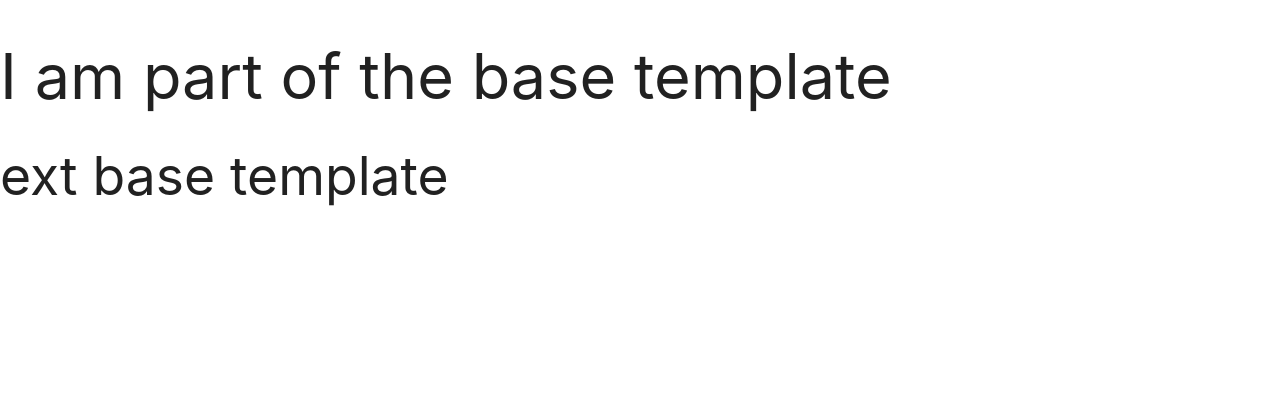
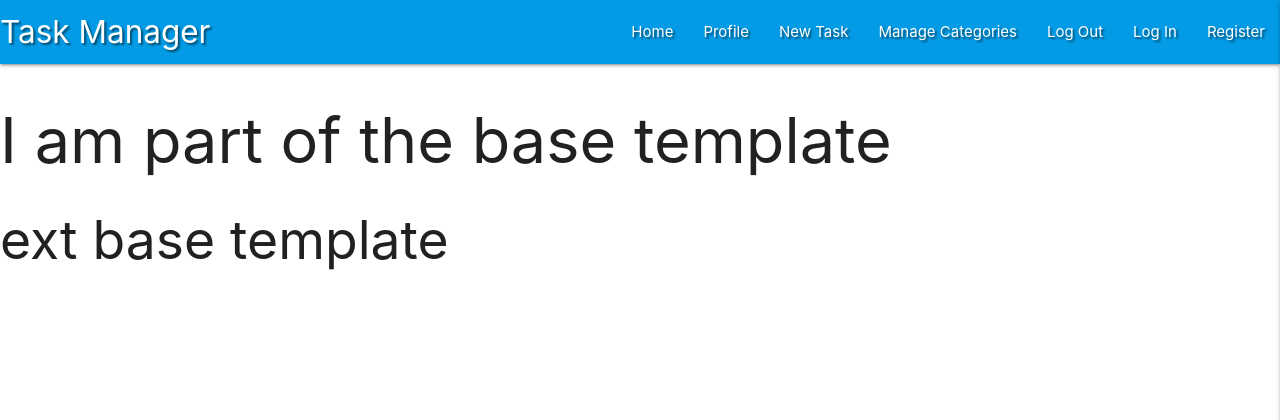
Before and after one commit to amorawskanew/flask-task-manager-project, a Flask app: page / in a window 1280 px wide. Shown: the top 420 px of the page. Run offline with Flask 2, Linux system fonts and the light colour scheme; data that the repository does not hold is empty; some libraries are stand-ins or nearby versions.

Commit message:
add materialize nav bar ans side nav

```diff
--- a/static/css/style.css
+++ b/static/css/style.css
@@ -0,0 +1,3 @@
+.text-shadow {
+    text-shadow: 2px 2px 2px rgba(0, 0, 0, 0.5);
+}
--- a/static/js/script.js
+++ b/static/js/script.js
@@ -0,0 +1,3 @@
+$(document).ready(function(){
+    $('.sidenav').sidenav({edge:"right"});
+  });
--- a/templates/base.html
+++ b/templates/base.html
@@ -11,18 +11,47 @@
     {% endblock %}
     <title>Task Manager</title>
 </head>
+
 <body>
+<header>
+        <!-- top navbar -->
+		<nav class="nav-extended text-shadow light-blue darken-1">
+			<div class="nav-wrapper">
+				<a href="{{ url_for('get_tasks') }}" class="brand-logo">Task Manager</a>
+				<a href="#" data-target="mobile-demo" class="sidenav-trigger right"><i class="fas fa-bars"></i></a>
+				<ul class="right hide-on-med-and-down">
+					<li><a href="{{ url_for('get_tasks') }}">Home</a></li>
+					<li><a href="#">Profile</a></li>
+					<li><a href="#">New Task</a></li>
+					<li><a href="#">Manage Categories</a></li>
+					<li><a href="#">Log Out</a></li>
+					<li><a href="#">Log In</a></li>
+					<li><a href="#">Register</a></li>
+				</ul>
+			</div>
+		</nav>
+
+        <!-- mobile sidenav -->
+		<ul class="sidenav" id="mobile-demo">
+            <li><h4 class="center-align light-blue-text text-darken 4">Task Manager</h4></li>
+            <li><a href="{{ url_for('get_tasks') }}">Home</a></li>
+            <li><a href="#">Profile</a></li>
+            <li><a href="#">New Task</a></li>
+            <li><a href="#">Manage Categories</a></li>
+            <li><a href="#">Log Out</a></li>
+            <li><a href="#">Log In</a></li>
+            <li><a href="#">Register</a></li>
+		</ul>
+	</header>
 
     <h1> I am part of the base template </h1>
     {% block content %}
     {% endblock %}
 
-    <script
-  src="https://code.jquery.com/jquery-3.5.1.min.js"
-  integrity="sha256-9/aliU8dGd2tb6OSsuzixeV4y/faTqgFtohetphbbj0="
-  crossorigin="anonymous"></script>
+    <script src="https://code.jquery.com/jquery-3.5.1.min.js"
+        integrity="sha256-9/aliU8dGd2tb6OSsuzixeV4y/faTqgFtohetphbbj0=" crossorigin="anonymous"></script>
     <script src="https://cdnjs.cloudflare.com/ajax/libs/materialize/1.0.0/js/materialize.min.js"></script>
-    <script:src= "{{ url_for('static',filename='js/script.js')}}"></script>
+    <script src="{{ url_for('static', filename='js/script.js') }}"></script>
     {% block scriprts %}
     {% endblock %}
 </body>
```
